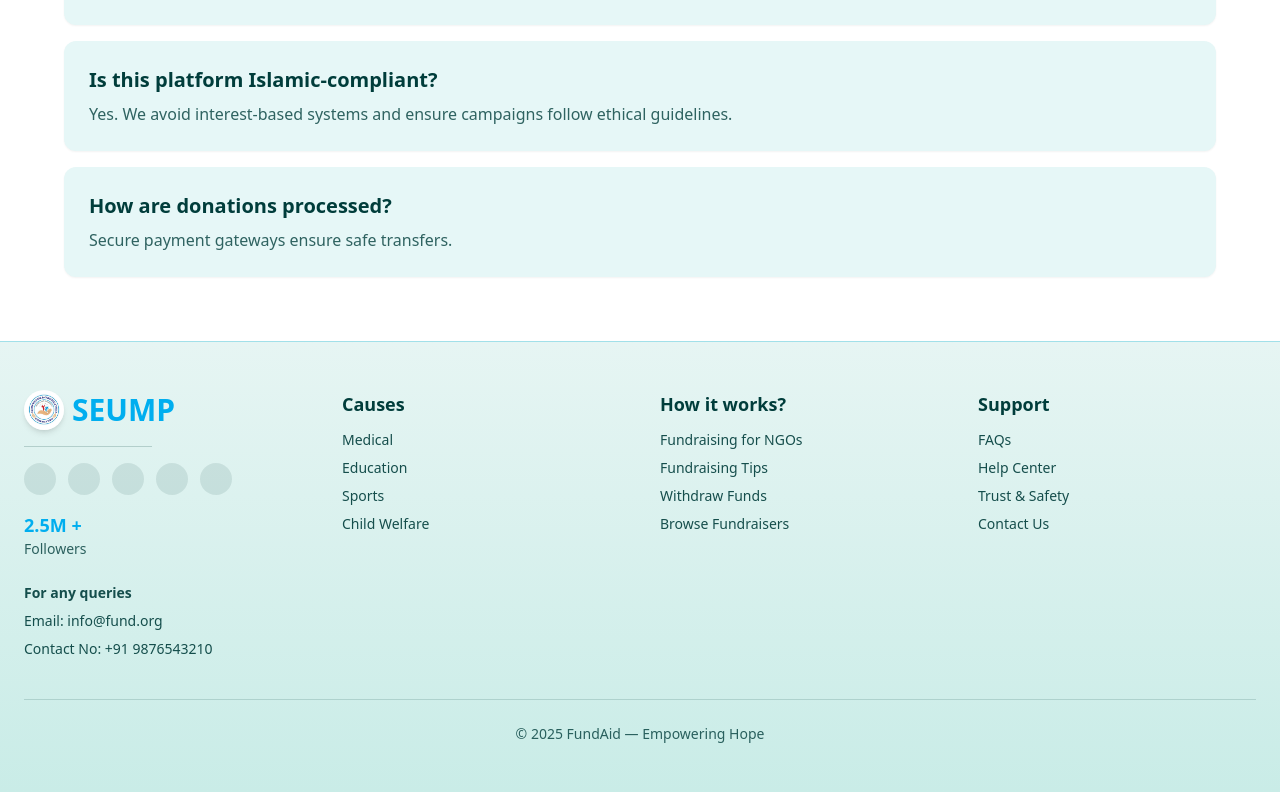
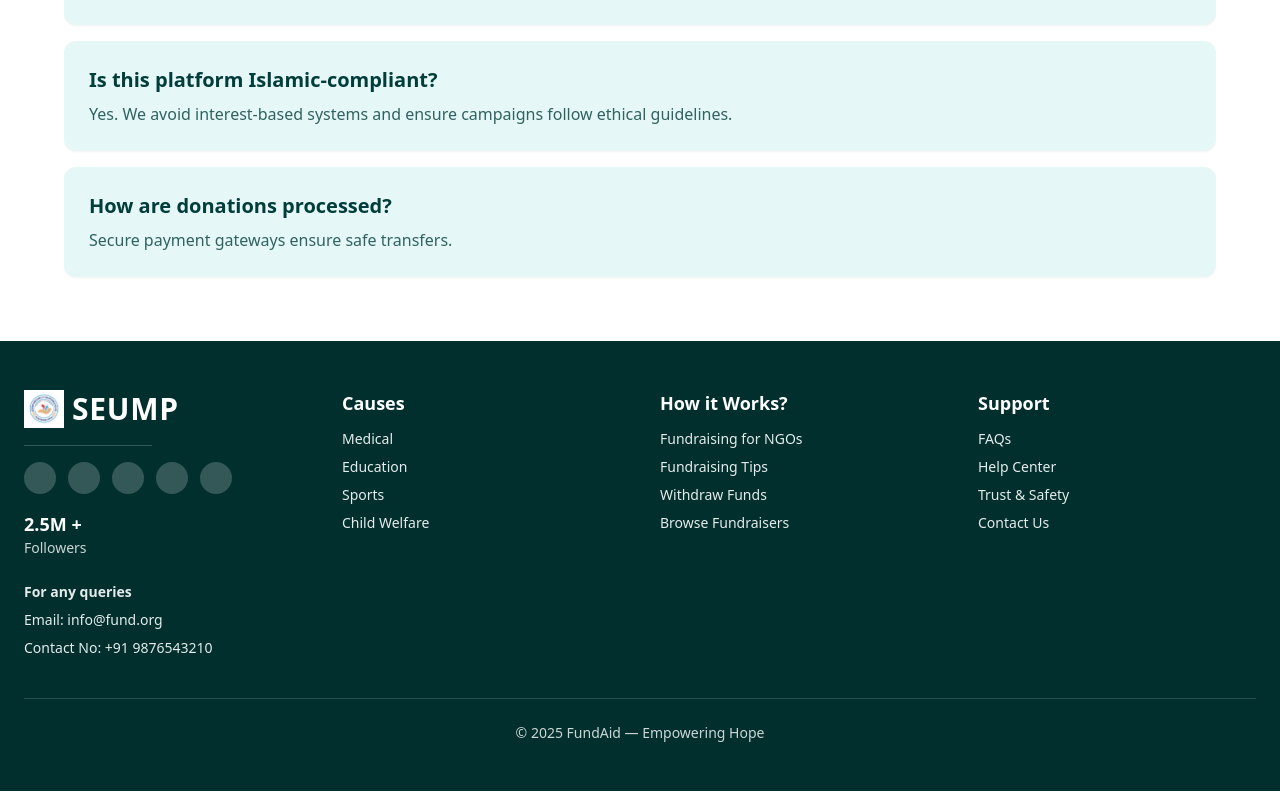
Before and after one commit to yaserkhan55/fund, a React app in the folder Frontend/: page / in a window 1280 px wide. Shown: the part 1831-2623 px from the top of the page. Built offline with nearby package versions, Linux system fonts and the light colour scheme; no server answers; the HTML template or start-up script is replaced by a standard one.

Commit message:
footer enhancement

```diff
--- a/Frontend/src/components/Footer.jsx
+++ b/Frontend/src/components/Footer.jsx
@@ -1,38 +1,37 @@
 export default function Footer() {
   return (
-    <footer className="bg-gradient-to-b from-[#E6F5F3] to-[#C9ECE7] text-[#003D3B] py-12 px-6 mt-10 border-t border-[#00AEEF]/20">
+    <footer className="bg-[#002F2D] text-white py-12 px-6 mt-16">
       <div className="max-w-7xl mx-auto grid grid-cols-1 md:grid-cols-4 gap-10">
 
-        {/* LOGO + FOLLOWERS */}
+        {/* LOGO + FOLLOW */}
         <div>
           <div className="flex items-center gap-2">
+            {/* Replace this with your own image */}
             <img
               src="/WhatsApp Image 2025-11-20 at 12.07.54 PM.jpeg"
-              alt="Fund Logo"
-              className="w-10 h-10 rounded-full object-cover shadow-md"
+              alt="Logo"
+              className="w-10 h-10 object-contain"
             />
-            <h1 className="text-3xl font-bold">
-              <span className="text-[#00AEEF]">SEUMP</span>
+            <h1 className="text-3xl font-bold tracking-wide">
+              SEUMP<span className="text-teal-300"></span>
             </h1>
           </div>
 
-          <div className="h-[1px] bg-[#003D3B]/20 my-4 w-32"></div>
+          <div className="h-[1px] bg-white/20 my-4 w-32"></div>
 
-          {/* Simple Social Icons */}
           <div className="flex space-x-3">
-            <div className="w-8 h-8 rounded-full bg-[#003D3B]/10"></div>
-            <div className="w-8 h-8 rounded-full bg-[#003D3B]/10"></div>
-            <div className="w-8 h-8 rounded-full bg-[#003D3B]/10"></div>
-            <div className="w-8 h-8 rounded-full bg-[#003D3B]/10"></div>
-            <div className="w-8 h-8 rounded-full bg-[#003D3B]/10"></div>
+            <div className="w-8 h-8 rounded-full bg-white/20"></div>
+            <div className="w-8 h-8 rounded-full bg-white/20"></div>
+            <div className="w-8 h-8 rounded-full bg-white/20"></div>
+            <div className="w-8 h-8 rounded-full bg-white/20"></div>
+            <div className="w-8 h-8 rounded-full bg-white/20"></div>
           </div>
 
-          <p className="mt-4 font-semibold text-lg text-[#00AEEF]">2.5M +</p>
+          <p className="mt-4 font-semibold text-lg">2.5M +</p>
           <p className="text-sm opacity-80">Followers</p>
 
-          {/* Contact section */}
           <div className="mt-6 space-y-2 text-sm opacity-90">
-            <p className="font-semibold text-[#003D3B]">For any queries</p>
+            <p className="font-semibold">For any queries</p>
             <p>Email: info@fund.org</p>
             <p>Contact No: +91 9876543210</p>
           </div>
@@ -40,40 +39,40 @@ export default function Footer() {
 
         {/* Column 1 */}
         <div>
-          <h3 className="font-semibold text-lg mb-3 text-[#003D3B]">Causes</h3>
+          <h3 className="font-semibold text-lg mb-3">Causes</h3>
           <ul className="space-y-2 text-sm opacity-90">
-            <li className="hover:text-[#00AEEF] transition">Medical</li>
-            <li className="hover:text-[#00AEEF] transition">Education</li>
-            <li className="hover:text-[#00AEEF] transition">Sports</li>
-            <li className="hover:text-[#00AEEF] transition">Child Welfare</li>
+            <li>Medical</li>
+            <li>Education</li>
+            <li>Sports</li>
+            <li>Child Welfare</li>
           </ul>
         </div>
 
         {/* Column 2 */}
         <div>
-          <h3 className="font-semibold text-lg mb-3 text-[#003D3B]">How it works?</h3>
+          <h3 className="font-semibold text-lg mb-3">How it Works?</h3>
           <ul className="space-y-2 text-sm opacity-90">
-            <li className="hover:text-[#00AEEF] transition">Fundraising for NGOs</li>
-            <li className="hover:text-[#00AEEF] transition">Fundraising Tips</li>
-            <li className="hover:text-[#00AEEF] transition">Withdraw Funds</li>
-            <li className="hover:text-[#00AEEF] transition">Browse Fundraisers</li>
+            <li>Fundraising for NGOs</li>
+            <li>Fundraising Tips</li>
+            <li>Withdraw Funds</li>
+            <li>Browse Fundraisers</li>
           </ul>
         </div>
 
         {/* Column 3 */}
         <div>
-          <h3 className="font-semibold text-lg mb-3 text-[#003D3B]">Support</h3>
+          <h3 className="font-semibold text-lg mb-3">Support</h3>
           <ul className="space-y-2 text-sm opacity-90">
-            <li className="hover:text-[#00AEEF] transition">FAQs</li>
-            <li className="hover:text-[#00AEEF] transition">Help Center</li>
-            <li className="hover:text-[#00AEEF] transition">Trust & Safety</li>
-            <li className="hover:text-[#00AEEF] transition">Contact Us</li>
+            <li>FAQs</li>
+            <li>Help Center</li>
+            <li>Trust & Safety</li>
+            <li>Contact Us</li>
           </ul>
         </div>
       </div>
 
-      {/* Copyright */}
-      <div className="text-center mt-10 text-sm opacity-80 border-t border-[#003D3B]/20 pt-6">
+      {/* COPYRIGHT */}
+      <div className="text-center mt-10 text-sm opacity-80 border-t border-white/20 pt-6">
         © {new Date().getFullYear()} FundAid — Empowering Hope
       </div>
     </footer>
```
